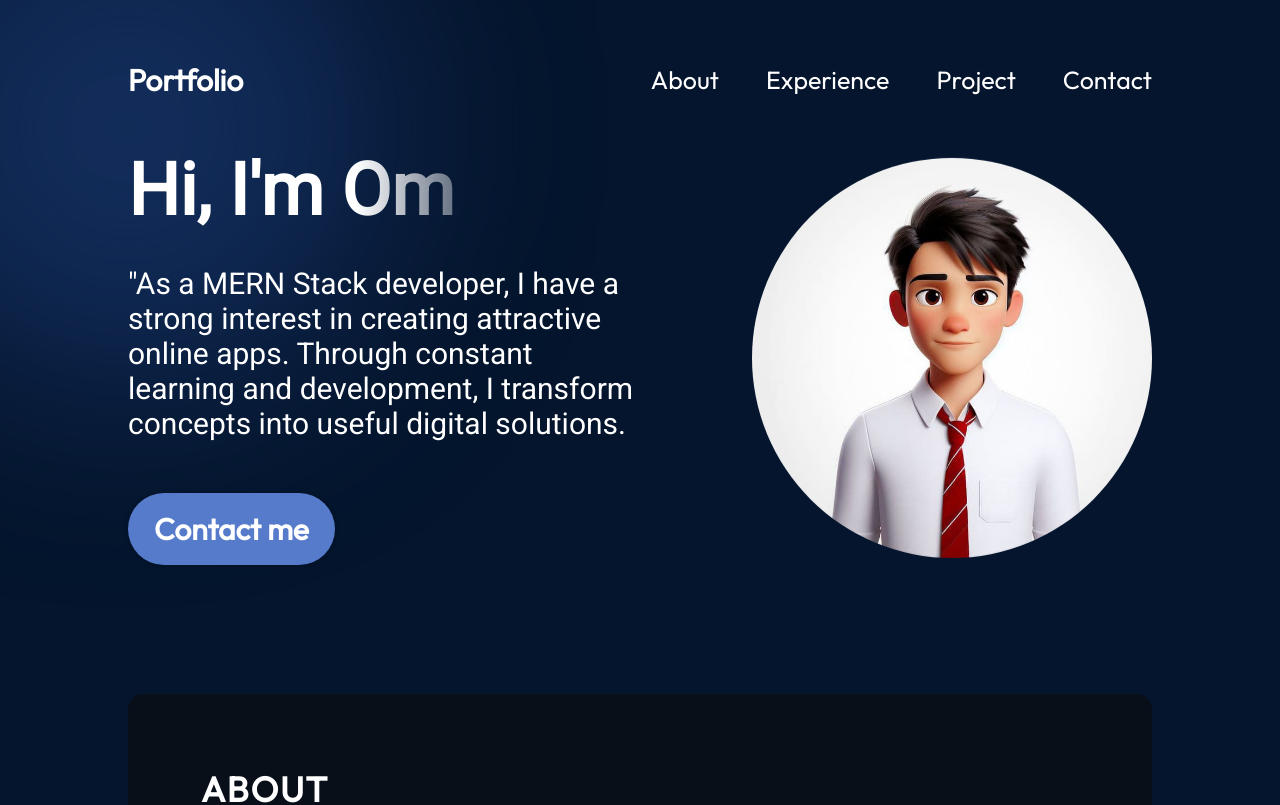
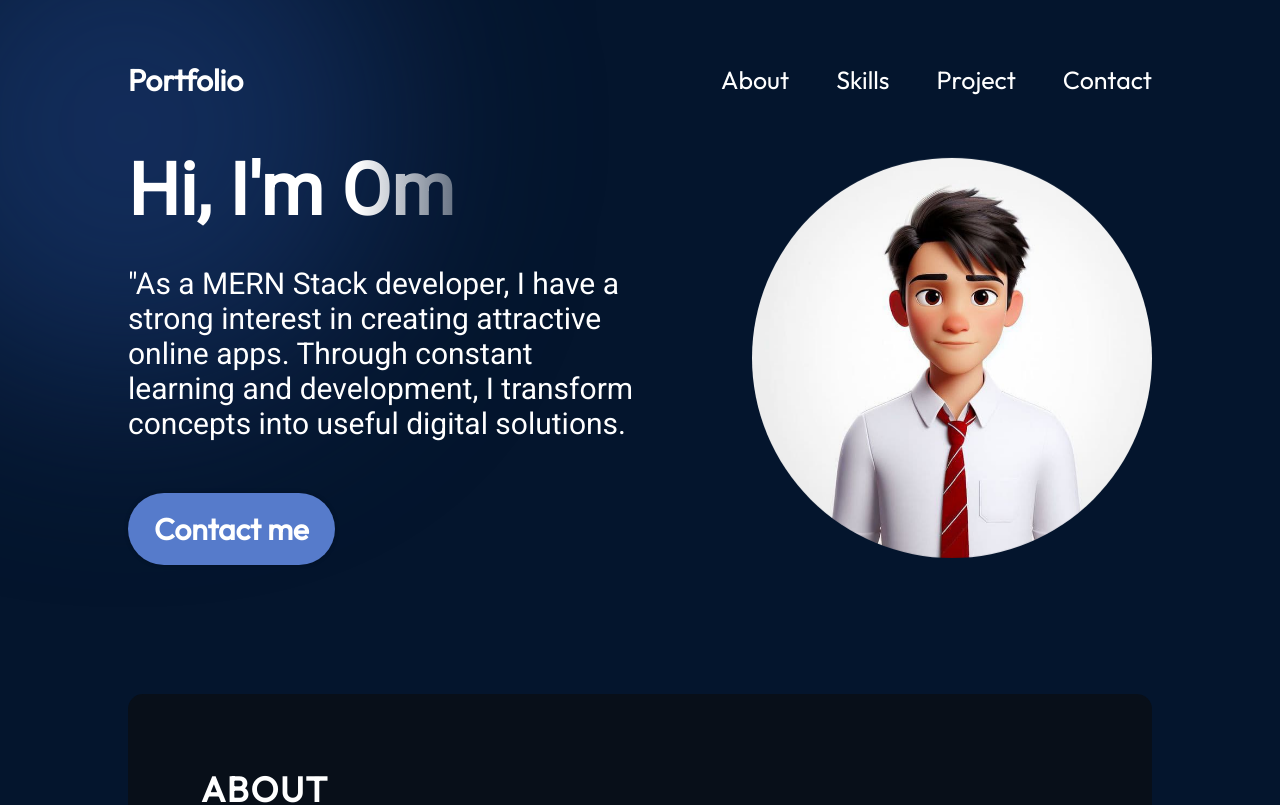
Before and after one commit to dixit-om/portfolio, a React (Vite) app: page / in a window 1280 px wide. Shown: the top 805 px of the page. Built offline with nearby package versions, Linux system fonts and the light colour scheme.

Commit message:
minor changes

```diff
--- a/src/components/Navbar/Navbar.jsx
+++ b/src/components/Navbar/Navbar.jsx
@@ -26,7 +26,7 @@
             <a href="#about">About</a>
           </li>
           <li>
-            <a href="#experience">Experience</a>
+            <a href="#experience">Skills</a>
           </li>
           <li>
             <a href="#project">Project</a>
```
